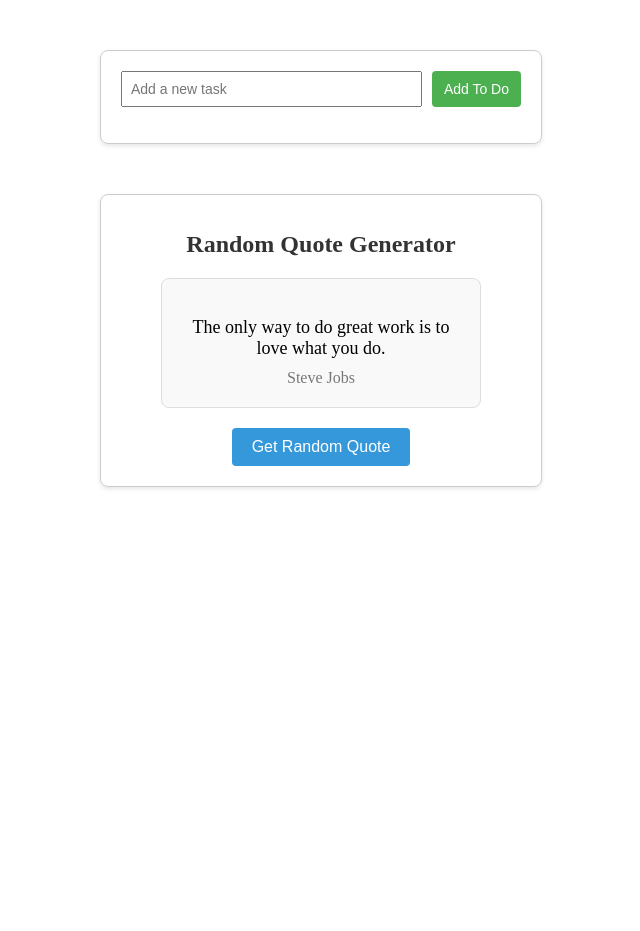
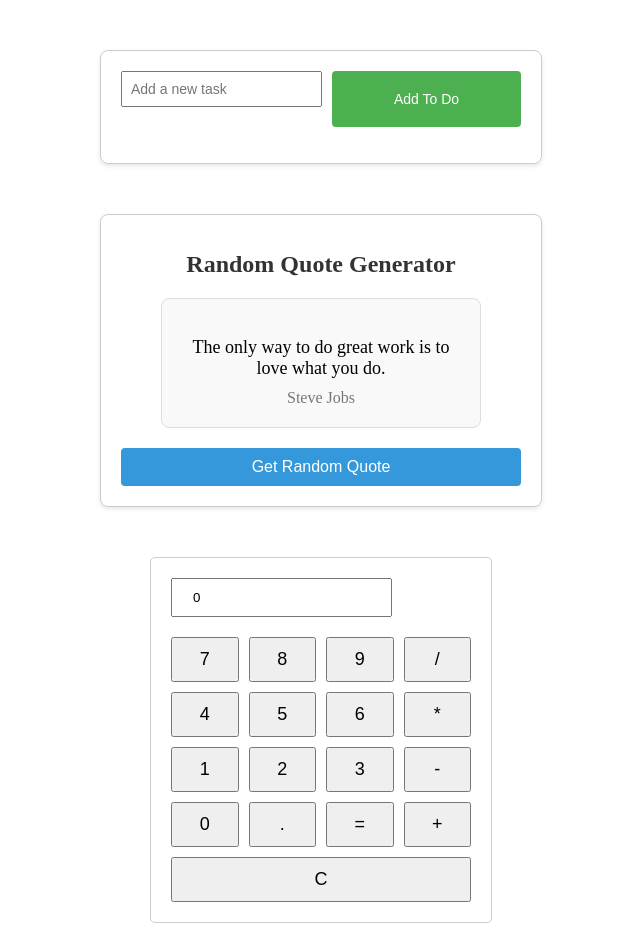
Before and after one commit to Waydj/vue3, a Vue app: page / in a window 1280 px wide. Shown: the whole page, without its empty margins (319-959 px from the left). Before the commit the page ends 800 px from the top, so only its background shows below. Built offline with nearby package versions, Linux system fonts and the light colour scheme.

Commit message:
Calculator

```diff
--- a/src/App.vue
+++ b/src/App.vue
@@ -1,4 +1,5 @@
 <script setup>
+import CalculatorApp from "./components/CalculatorApp.vue";
 import RandomGenerator from "./components/RandomGenerator.vue";
 import ToDoList from "./components/ToDoList.vue";
 </script>
@@ -6,4 +7,5 @@
 <template>
   <ToDoList />
   <RandomGenerator />
+  <CalculatorApp />
 </template>
--- /dev/null
+++ b/src/components/CalculatorApp.vue
@@ -0,0 +1,106 @@
+<script setup>
+import { ref, computed } from "vue";
+
+const display = ref("0");
+
+const appendToDisplay = (value) => {
+  if (display.value === "0" && value !== ".") {
+    display.value = value;
+  } else {
+    display.value += value;
+  }
+};
+
+const calculate = () => {
+  try {
+    display.value = eval(display.value).toString();
+  } catch (error) {
+    display.value = "Error";
+  }
+};
+
+// Computed property for dynamic class binding
+const displayClass = computed(() => {
+  return display.value.length > 12 ? "small-text" : "";
+});
+
+const clearDisplay = () => {
+  display.value = "0";
+};
+</script>
+
+<template>
+  <div>
+    <div class="calculator">
+      <input v-model="display" :class="displayClass" readonly />
+
+      <div class="buttons">
+        <button @click="appendToDisplay('7')">7</button>
+        <button @click="appendToDisplay('8')">8</button>
+        <button @click="appendToDisplay('9')">9</button>
+        <button @click="appendToDisplay('/')">/</button>
+
+        <button @click="appendToDisplay('4')">4</button>
+        <button @click="appendToDisplay('5')">5</button>
+        <button @click="appendToDisplay('6')">6</button>
+        <button @click="appendToDisplay('*')">*</button>
+
+        <button @click="appendToDisplay('1')">1</button>
+        <button @click="appendToDisplay('2')">2</button>
+        <button @click="appendToDisplay('3')">3</button>
+        <button @click="appendToDisplay('-')">-</button>
+
+        <button @click="appendToDisplay('0')">0</button>
+        <button @click="appendToDisplay('.')">.</button>
+        <button @click="calculate()">=</button>
+        <button @click="appendToDisplay('+')">+</button>
+      </div>
+
+      <button @click="clearDisplay" class="clear-button">C</button>
+    </div>
+  </div>
+</template>
+
+<style>
+input {
+  padding: 10px 20px;
+  margin-bottom: 20px;
+}
+
+.calculator {
+  max-width: 300px;
+  margin: 0 auto;
+  padding: 20px;
+  border: 1px solid #ccc;
+  border-radius: 5px;
+}
+
+.display {
+  width: 100%;
+  margin-bottom: 10px;
+  padding: 10px;
+  font-size: 18px;
+  text-align: right;
+}
+
+.buttons {
+  display: grid;
+  grid-template-columns: repeat(4, 1fr);
+  gap: 10px;
+}
+
+button {
+  width: 100%;
+  padding: 10px;
+  font-size: 18px;
+}
+
+.clear-button {
+  width: 100%;
+  margin-top: 10px;
+}
+
+.small-text {
+  font-size: 14px;
+}
+</style>
```
